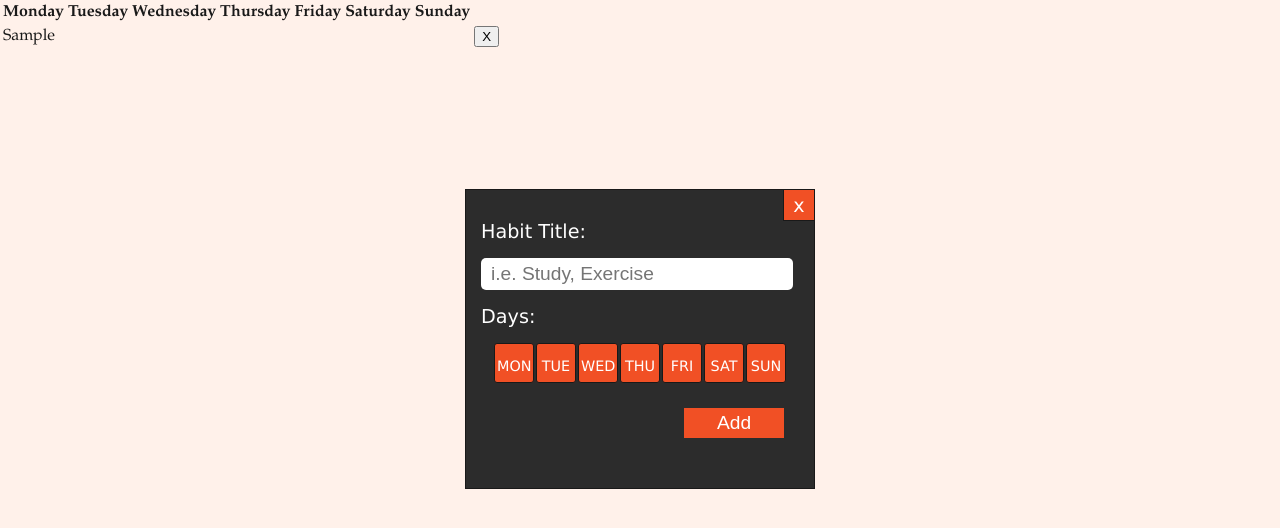
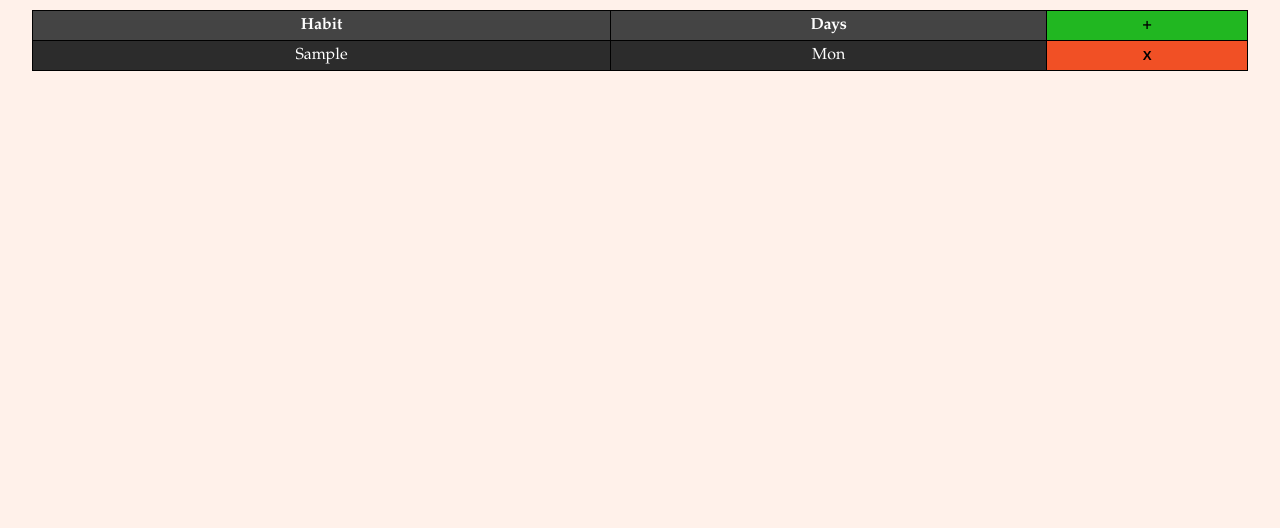
Before and after one commit to briandkim93/HabitBuilder, a Django app: page /habits/manage/ in a window 1280 px wide. Shown: the part 61-589 px from the top of the page. Run offline with Django 3.2, Linux system fonts and the light colour scheme; a user stored in the database is signed in; data comes from the database, SQL or seed files in the repository; tables that the repository leaves empty hold one stand-in row (values such as "Sample post").

Commit message:
Add auxillary styling

```diff
--- a/habit/templates/habit/manage.html
+++ b/habit/templates/habit/manage.html
@@ -9,58 +9,21 @@
 <table>
   <thead>
     <tr>
-      <th>Monday</th>
-      <th>Tuesday</th>
-      <th>Wednesday</th>
-      <th>Thursday</th>
-      <th>Friday</th>
-      <th>Saturday</th>
-      <th>Sunday</th>
+      <th>Habit</th>
+      <th>Days</th>
+      <th class="add-habit">+</th>
     </tr>
   </thead>
   <tbody>
       {% for habit_detail in habit_details %}
       <tr>
-        {% if 'mon' in habit_detail.days %}
-        <td>{{habit_detail.habit}}</td>
-        {% else %}
-        <td></td>
-        {% endif %}
-        {% if 'tue' in habit_detail.days %}
-        <td>{{habit_detail.habit}}</td>
-        {% else %}
-        <td></td>
-        {% endif %}
-        {% if 'wed' in habit_detail.days %}
-        <td>{{habit_detail.habit}}</td>
-        {% else %}
-        <td></td>
-        {% endif %}
-        {% if 'thu' in habit_detail.days %}
-        <td>{{habit_detail.habit}}</td>
-        {% else %}
-        <td></td>
-        {% endif %}
-        {% if 'fri' in habit_detail.days %}
-        <td>{{habit_detail.habit}}</td>
-        {% else %}
-        <td></td>
-        {% endif %}
-        {% if 'sat' in habit_detail.days %}
-        <td>{{habit_detail.habit}}</td>
-        {% else %}
-        <td></td>
-        {% endif %}
-        {% if 'sun' in habit_detail.days %}
-        <td>{{habit_detail.habit}}</td>
-        {% else %}
-        <td></td>
-        {% endif %}
-        <td>
+        <td class="data-cell">{{habit_detail.habit}}</td>
+        <td class="data-cell">{{habit_detail.days}}</td>
+        <td class="remove-cell">
           <form method="POST" action="{% url 'manage' %}">
             {% csrf_token %}
             <input type="hidden" name="remove" value="{{habit_detail.id}}" />
-            <input type="submit" name="submit" value="X" />
+            <input class="remove-button" type="submit" name="submit" value="X" />
           </form>
         </td>
       </tr>
--- a/habit/views.py
+++ b/habit/views.py
@@ -96,14 +96,14 @@ def day(request, date_slug):
 @login_required(login_url='/')
 def manage(request):
     habit_details = []
-    for habit_obj in Habit.objects.filter(user__username=request.user.username):
+    for index, habit_obj in enumerate(Habit.objects.filter(user__username=request.user.username)):
         days = []
-        for day in habit_obj.days.all():
-            days += [day.day]
+        for day_obj in habit_obj.days.all():
+            days += [day_obj.day.capitalize()]
         habit_detail = {}
         habit_detail['id'] = habit_obj.id
         habit_detail['habit'] = habit_obj.habit
-        habit_detail['days'] = days
+        habit_detail['days'] = ', '.join(days)
         habit_details += [habit_detail]
     context = {
         'habit': '',
--- a/habit_builder/static/css/manage.css
+++ b/habit_builder/static/css/manage.css
@@ -1,4 +1,5 @@
 .add-menu {
+  display: none;
   position: fixed;
   top: 50%;
   left: 50%;
@@ -82,6 +83,48 @@
   font-size: 1.2rem;
 }
 
-@media (min-width: 576px) {
+table {
+  width: 95%;
+  margin: 10px auto;
+  border-collapse: collapse;
+  text-align: center;
+}
 
+th {
+  background-color: #444444;
+  color: #ffffff;
 }
+
+th, td {
+  padding: 5px;
+  border: 1px solid #000000;
+}
+
+.add-habit {
+  background-color: #21b721;
+  color: #000000
+}
+
+.data-cell {
+  color: #ffffff;
+  background-color: #2C2C2C;
+}
+
+.remove-cell {
+  padding: 0;
+  background-color: #F15025;
+}
+
+.remove-button {
+  align-items: center;
+  justify-content: center;
+  width: 100%;
+  height: 28px;
+  background-color: inherit;
+  border: 0;
+  font-weight: bold;
+}
+
+.remove-button:hover, .add-habit:hover{
+  cursor: pointer;
+}
--- a/habit_builder/static/js/manage.js
+++ b/habit_builder/static/js/manage.js
@@ -9,10 +9,12 @@ if (add_menu_el && close_button_el && days_list_el) {
 
     days_list_el.addEventListener('click', function(event) {
         day_item_el = event.target;
-        if (day_item_el.classList.contains('selected')) {
-            day_item_el.classList.remove('selected');
-        } else {
-            day_item_el.classList.add('selected');
+        if (day_item_el.nodeName == 'LABEL') {
+            if (day_item_el.classList.contains('selected')) {
+                day_item_el.classList.remove('selected');
+            } else {
+                day_item_el.classList.add('selected');
+            }
         }
     }, true);
 }
```
Also changed, not shown: habit_builder/static/css/day.css (+28 -7 lines), habit_builder/static/js/day.js (added).
